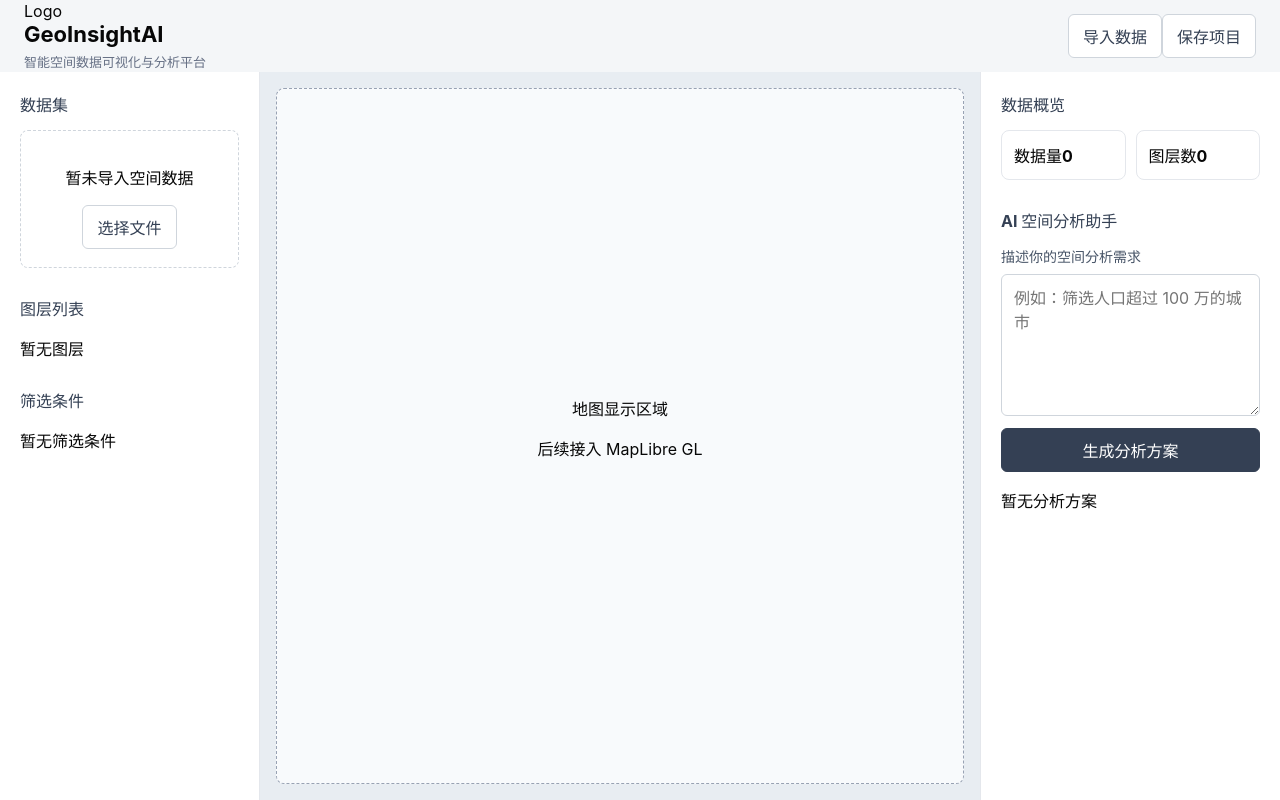
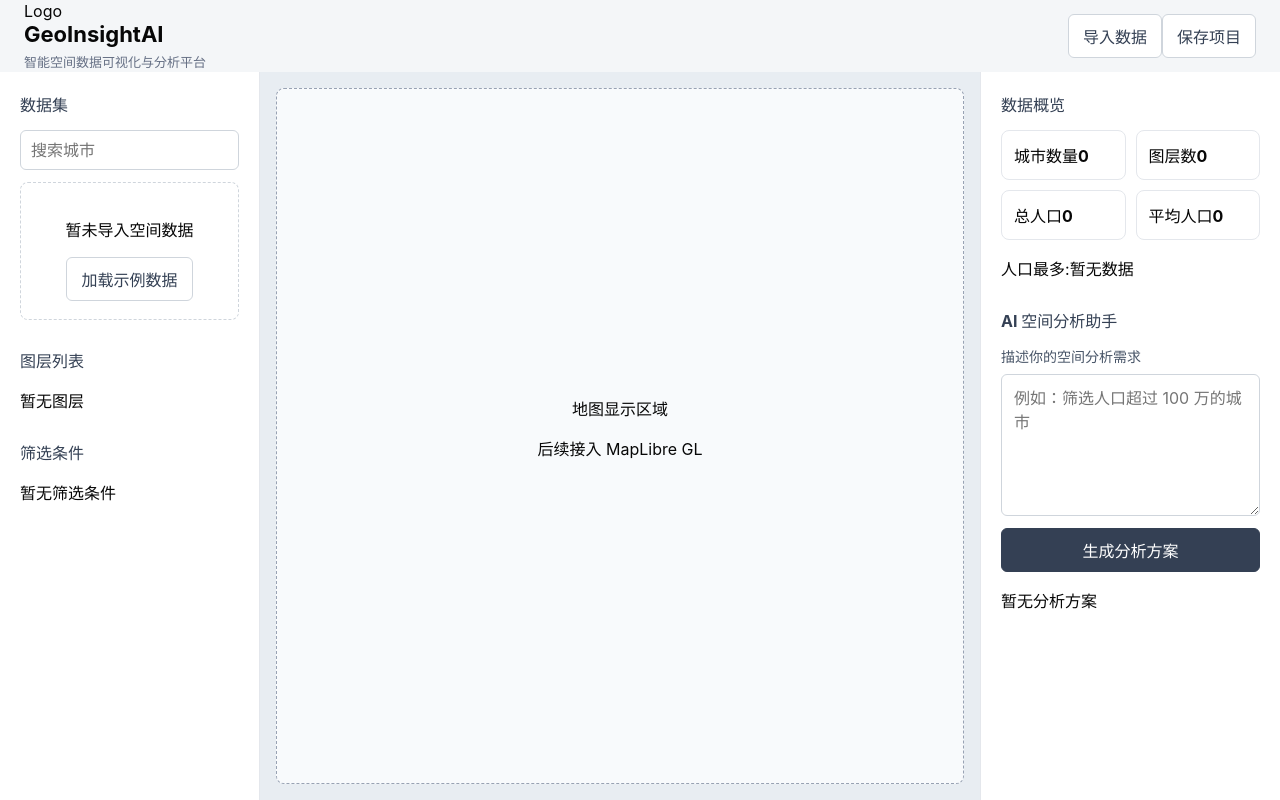
Before and after one commit to catherinhalpainy-dev/GeoInsightAI, a React (Vite) app: page / in a window 1280 px wide. Built offline with nearby package versions, Linux system fonts and the light colour scheme.

Commit message:
feat(data): add mock city dataset and statistics

```diff
--- a/src/App.css
+++ b/src/App.css
@@ -154,3 +154,49 @@ button:focus-visible {
 .primary-button:hover {
   background: #1d2939;
 }
+
+.city-list {
+  display: flex;
+  margin: 0;
+  padding: 0;
+  flex-direction: column;
+  gap: 8px;
+  list-style: none;
+}
+
+.city-item {
+  display: flex;
+  padding: 10px 12px;
+  align-items: center;
+  justify-content: space-between;
+  border: 1px solid #e4e7ec;
+  border-radius: 6px;
+  background: #ffffff;
+}
+
+.city-item:hover {
+  border-color: #98a2b3;
+  background: #f9fafb;
+}
+
+.city-item strong {
+  font-size: 14px;
+}
+
+.city-item span {
+  color: #667085;
+  font-size: 12px;
+}
+
+.search-input {
+  width: 100%;
+  margin-bottom: 12px;
+  padding: 9px 10px;
+  border: 1px solid #cfd5dc;
+  border-radius: 6px;
+  font: inherit;
+}
+.search-input:focus {
+  border-color: #667085;
+  outline: 2px solid rgba(102, 112, 133, 0.15);
+}
--- a/src/App.tsx
+++ b/src/App.tsx
@@ -4,6 +4,8 @@ import "./App.css";
 // useState 用来保存组件中的状态
 // 状态：页面中会变化，且变化后要重新显示的数据
 import { useState } from "react";
+import type { City } from "./types/city";
+import { mockCities } from "./data/cities";
 
 
 // 大写是自定义组件；
@@ -12,19 +14,25 @@ function App() {
   // useState(0):状态初值为0
   // datasetCount：当前的数据量
   // setDatasetCount：修改数据量的函数
-  const [datasetCount, setDatasetCount] = useState(0);
+  // const [datasetCount, setDatasetCount] = useState(0);
   const [layerCount, setLayerCount] = useState(0);
+
+  const [cities, setCities] = useState<City[]>([]);
+  const [searchText, setSearchText] = useState("");
 
   // 模拟导入数据
   function handleMockImport() {
+    setCities(mockCities);
     // 不能写 datasetCount = 128;
     // datasetCount是通过const声明的常量，不能直接修改
-    setDatasetCount(128);
+    // setDatasetCount(mockCities.length);
     setLayerCount(1);
   }
 
   const [analysisText, setAnalysisText] = useState("");
   const [resultMessage, setResultMessage] = useState("暂无分析方案");
+
+
 
   function handleGeneratePlan() {
     // trim() 删除字符串前后的空格
@@ -37,6 +45,44 @@ function App() {
     // 模板字符串使用反引号
     setResultMessage(`已生成模拟方案：${request}`);
   }
+
+
+  // trim():删除字符串前后的空格
+  // toLowerCase():将字符串转换为小写
+  const keyword = searchText.trim().toLowerCase();
+  // filter:数组方法,逐个检查数组中的每一项
+  const filteredCities = cities.filter(
+    // city:当前正在检查的对象
+    (city) => {
+
+      // return决定当前城市是否保留
+      return (
+        city.name.toLowerCase().includes(keyword) ||
+        city.province.toLowerCase().includes(keyword)
+      )
+
+    }
+  );
+
+// cities.reduce((累计值, 当前城市) => {
+//   return 新的累计值;
+// }, 初始值);
+  const totalPopulation =cities.reduce((total,city)=>{
+    return total+city.population;
+  },0)
+
+  const averagePopulation =cities.length<=0 ? 0:Math.round(totalPopulation/cities.length);
+
+  // reduce:将数组中多个元素,逐个计算成一个最终结果
+  // <City | null>:明确计算结果是City或者null
+  const largestCity =cities.reduce<City | null>(
+    (largest,city) => {
+      if (!largest ||city.population >largest.population){
+        return city;
+      }
+      return largest;
+
+    },null);
 
   return (
     <div className="app">
@@ -59,13 +105,42 @@ function App() {
         <aside className="sidebar">
           <section className="panel-section">
             <h2>数据集</h2>
+            {/* type决定输入框类型:text\number\password\checkbox\search */}
+            <input
+              className="search-input"
+              type="search"
+              // value:输入框的当前值,由searchText状态控制
+              value={searchText}
+              // onChange:负责更新
+              onChange={
+                // event:该事件
+                // event.target:触发事件的元素
+                // event.target.value:输入框的当前值
+                (event) => setSearchText(event.target.value)
+                // 相当于:
+                // function handleSearchChange(event){ setSearcText(event.target.value) }
+                // onChange={handleSearchChange}
+              }
+              // 输入框为空显示的提示文字
+              placeholder="搜索城市"
+            />
+            {cities.length === 0 ? (<div className="empty-state">
+              <p>暂未导入空间数据</p>
 
-            <div className="empty-state">
-              <p>暂未导入空间数据</p>
               <button type="button" onClick={handleMockImport}>
-                选择文件
+                加载示例数据
               </button>
-            </div>
+            </div>) : (
+              <ul className="city-list">
+                {/* map:将每个city对象转换为一个<li>元素 */}
+                {filteredCities.map((city) => (
+                  // key: React用来追踪每个元素的唯一标识
+                  <li className="city-item" key={city.id}>
+                    <strong>{city.name}</strong>
+                    <span>{city.province}</span>
+                  </li>))}
+              </ul>
+            )}
           </section>
           <section className="panel-section">
             <h2>图层列表</h2>
@@ -91,15 +166,29 @@ function App() {
 
             <div className="statistics">
               <article className="stat-card">
-                <span>数据量</span>
-                <strong>{datasetCount}</strong>
+                <span>城市数量</span>
+                <strong>{cities.length}</strong>
               </article>
 
               <article className="stat-card">
                 <span>图层数</span>
                 <strong>{layerCount}</strong>
               </article>
+
+              <article className="stat-card">
+                <span>总人口</span>
+                <strong>{totalPopulation}</strong>
+              </article>
+              <article className="stat-card">
+                <span>平均人口</span>
+                <strong>{averagePopulation}</strong>
+              </article>
+
             </div>
+            <p className="summary-text">
+              人口最多:
+              {largestCity ? largestCity.name +"("+largestCity.population+"万)" : "暂无数据"}
+            </p>
           </section>
           <section className="panel-section">
             <h2>AI 空间分析助手</h2>
@@ -123,7 +212,7 @@ function App() {
             >
               生成分析方案
             </button>
-<p className="analysis-result">{resultMessage}</p>
+            <p className="analysis-result">{resultMessage}</p>
 
           </section>
         </aside>
--- /dev/null
+++ b/src/data/cities.ts
@@ -0,0 +1,44 @@
+import type { City } from "../types/city";
+
+export const mockCities: City[] = [
+    {
+        id: 1,
+        name: "北京",
+        province: "北京市",
+        longitude: 116.4,
+        latitude: 39.9,
+        population: 2189,
+    },
+    {
+        id: 2,
+        name: "上海",
+        province: "上海市",
+        longitude: 121.47,
+        latitude: 31.23,
+        population: 2487,
+    },
+    {
+        id: 3,
+        name: "广州",
+        province: "广东省",
+        longitude: 113.27,
+        latitude: 23.13,
+        population: 1883,
+    },
+    {
+        id: 4,
+        name: "深圳",
+        province: "广东省",
+        longitude: 114.06,
+        latitude: 22.55,
+        population: 1779,
+    },
+    {
+        id: 5,
+        name: "成都",
+        province: "四川省",
+        longitude: 104.07,
+        latitude: 30.67,
+        population: 2140,
+    },
+];
--- /dev/null
+++ b/src/types/city.ts
@@ -0,0 +1,14 @@
+// 描述对象结构
+// export:让其他文件也能使用该类型
+// import type { City } from "./types/city";
+// 接口名通常采用大驼峰命名法
+// 如果某个字段不一定存在,可以在属性名后加?
+// readonly 防止修改
+export interface City {
+  id: number;
+  name: string;
+  province: string;
+  longitude: number;
+  latitude: number;
+  population: number;
+}
```
